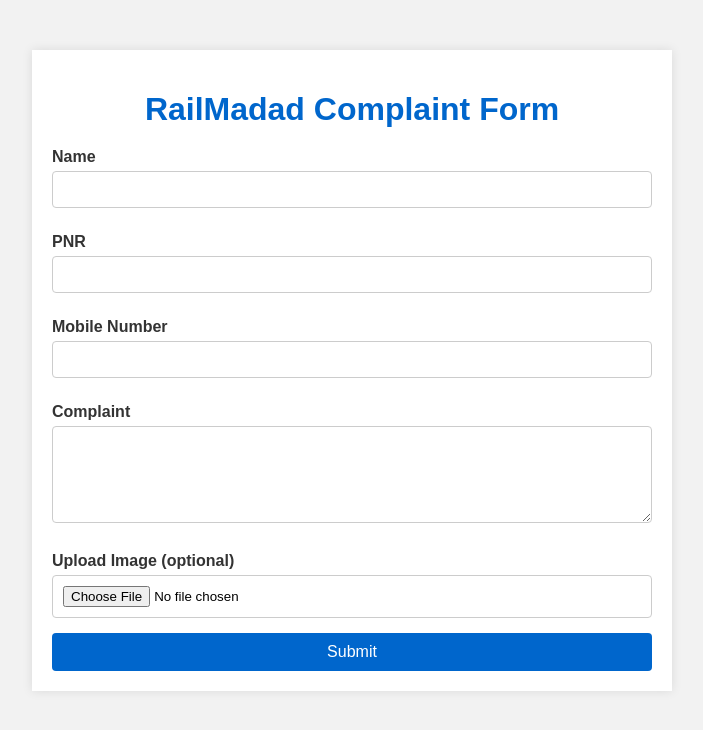
After one commit to Geetansh-Aditya/railBot, a Django app: template client/templates/client/form.html in a window 1280 px wide. The commit adds this page. Shown: the top 730 px of the page, without its empty margins (288-991 px from the left). Run offline with Django 5.2, Linux system fonts and the light colour scheme; the template is opened without the code that fills it, so the values that code supplies are empty.

Commit message:
Before uploading

```diff
--- a/client/models.py
+++ b/client/models.py
@@ -6,10 +6,10 @@
 class Complaint(models.Model):
     complaint_id = models.AutoField(primary_key=True)
     client_pnr = models.CharField(max_length=10, unique=True, validators=[MinLengthValidator(10)])
-    client_name = models.CharField(max_length=10, unique=True)
+    client_name = models.CharField(max_length=10)
     complaint_time = models.DateTimeField(auto_now_add=True)
-    complaint_summary = models.CharField(max_length=1000, unique=True)
-    complaint_status = models.CharField(max_length=10, unique=True)
+    complaint_summary = models.CharField(max_length=1000)
+    complaint_status = models.CharField(max_length=10)
     complaint_brief = models.TextField()
     department = models.CharField(max_length=100)
 
--- a/client/sahayak.py
+++ b/client/sahayak.py
@@ -30,8 +30,10 @@
     output = chain.invoke({'question': question})
     return output
 
+
 class MessageRequest(BaseModel):
     message: str
+
 
 @app.post("/chatbot/")
 async def chatbot_endpoint(request: MessageRequest):
--- /dev/null
+++ b/client/static/form.css
@@ -0,0 +1,60 @@
+body {
+    font-family: Arial, sans-serif;
+    background-color: #f2f2f2;
+    margin: 0;
+    padding: 0;
+}
+
+.container {
+    max-width: 600px;
+    margin: 50px auto;
+    padding: 20px;
+    background-color: #ffffff;
+    box-shadow: 0 0 10px rgba(0, 0, 0, 0.1);
+}
+
+h1 {
+    text-align: center;
+    color: #0066cc;
+    margin-bottom: 20px;
+}
+
+label {
+    display: block;
+    margin: 10px 0 5px;
+    color: #333333;
+    font-weight: bold;
+}
+
+input[type="text"],
+textarea,
+input[type="file"] {
+    width: 100%;
+    padding: 10px;
+    margin-bottom: 15px;
+    border: 1px solid #cccccc;
+    border-radius: 4px;
+    box-sizing: border-box;
+}
+
+button {
+    width: 100%;
+    padding: 10px;
+    background-color: #0066cc;
+    color: white;
+    border: none;
+    border-radius: 4px;
+    cursor: pointer;
+    font-size: 16px;
+}
+
+button:hover {
+    background-color: #004999;
+}
+
+#successMessage {
+    margin-top: 20px;
+    font-size: 16px;
+    color: green;
+    text-align: center;
+}
--- /dev/null
+++ b/client/templates/client/form.html
@@ -0,0 +1,35 @@
+<!DOCTYPE html>
+<html lang="en">
+<head>
+    <meta charset="UTF-8">
+    <meta name="viewport" content="width=device-width, initial-scale=1.0">
+    <title>RailMadad Complaint Form</title>
+    <link rel="stylesheet" href="../../static/form.css">
+</head>
+<body>
+    <div class="container">
+        <h1>RailMadad Complaint Form</h1>
+        <form method="POST" action="{% url 'client:general_info' %}" id="complaintForm" enctype="multipart/form-data">
+            {% csrf_token %}
+            <label for="name">Name</label>
+            <input type="text" id="name" name="name" required>
+
+            <label for="pnr">PNR</label>
+            <input type="text" id="pnr" name="pnr" required pattern="[0-9]{10}">
+
+            <label for="mobile">Mobile Number</label>
+            <input type="text" id="mobile" name="mobile" required pattern="[0-9]{10}">
+
+            <label for="complaint">Complaint</label>
+            <textarea id="complaint" name="complaint" rows="5" required></textarea>
+
+            <label for="image">Upload Image (optional)</label>
+            <input type="file" id="image" name="image" accept="image/*">
+
+            <button type="submit">Submit</button>
+        </form>
+
+    </div>
+
+</body>
+</html>
--- a/client/urls.py
+++ b/client/urls.py
@@ -1,8 +1,10 @@
 from django.urls import path
 from . import views
 
+app_name = 'client'
 
 urlpatterns = [
-    path('', views.index, name='index'),
+    path('', views.general_info, name='general_info'),
     path('send_message/', views.send_message, name='send_message'),
+    path('sahayak/', views.index, name='index'),
 ]
--- a/employee/static/styles.css
+++ b/employee/static/styles.css
@@ -14,8 +14,8 @@
 }
 
 .container {
-    width: 80%;
-    max-width: 1200px;
+    width: 100%;
+    max-width: 1500px;
     background-color: #333;
     border-radius: 8px;
     overflow: hidden;
@@ -37,7 +37,7 @@
 .complaints-list {
     padding: 20px;
     background-color: #e0e0e0;
-    height: 500px;
+    height: 700px;
     overflow-y: auto;
 }
 
--- a/employee/views.py
+++ b/employee/views.py
@@ -9,6 +9,6 @@
 
 
 def get_complaint(request):
-
+    # Optionally, you can filter the complaints based on a timestamp or other criteria
     complaints = Complaint.objects.all().values('complaint_id', 'client_pnr', 'client_name', 'complaint_time', 'department')
     return JsonResponse(list(complaints), safe=False)
--- a/railbot/settings.py
+++ b/railbot/settings.py
@@ -37,7 +37,7 @@
     'django.contrib.sessions',
     'django.contrib.messages',
     'django.contrib.staticfiles',
-    "client",
+    "client.apps.ClientConfig",
     "employee.apps.EmployeeConfig"
 ]
 
--- a/railbot/urls.py
+++ b/railbot/urls.py
@@ -1,6 +1,7 @@
 
 from django.contrib import admin
 from django.urls import path, include
+
 
 urlpatterns = [
     path('admin/', admin.site.urls),
--- a/requirements.txt
+++ b/requirements.txt
@@ -7,3 +7,6 @@
 langchain_community
 langserve
 channels
+transformers
+torch
+pillow
```
Also changed, not shown: client/views.py (+9 -1 lines), employee/static/script.js (+12 -6 lines), client/admin.py (line endings or trailing spaces), client/buffer_storage/gettyimages-1474302747-612x612.jpg (added), client/migrations/0006_alter_complaint_client_name_and_more.py (added), client/migrations/0007_image.py (added), client/migrations/0008_delete_image.py (added), db.sqlite3.
